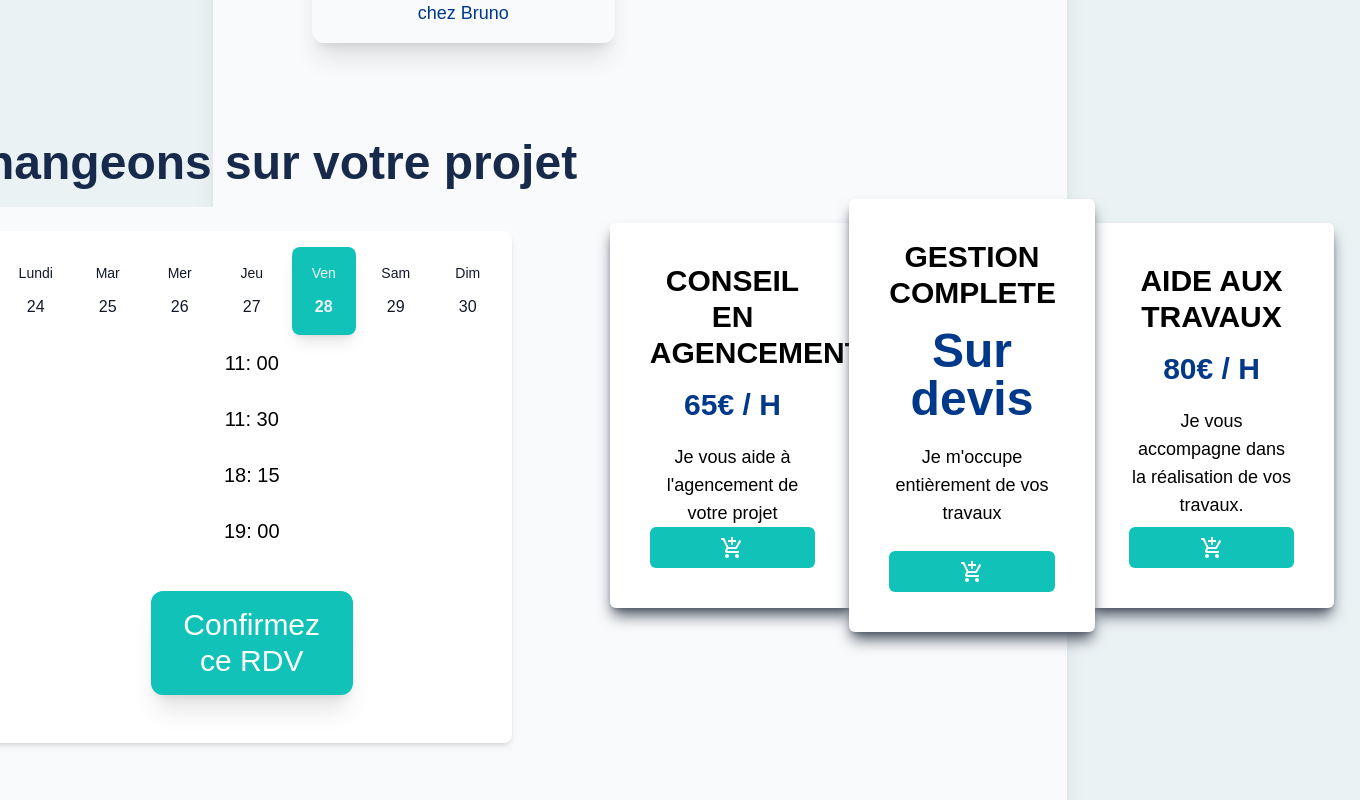
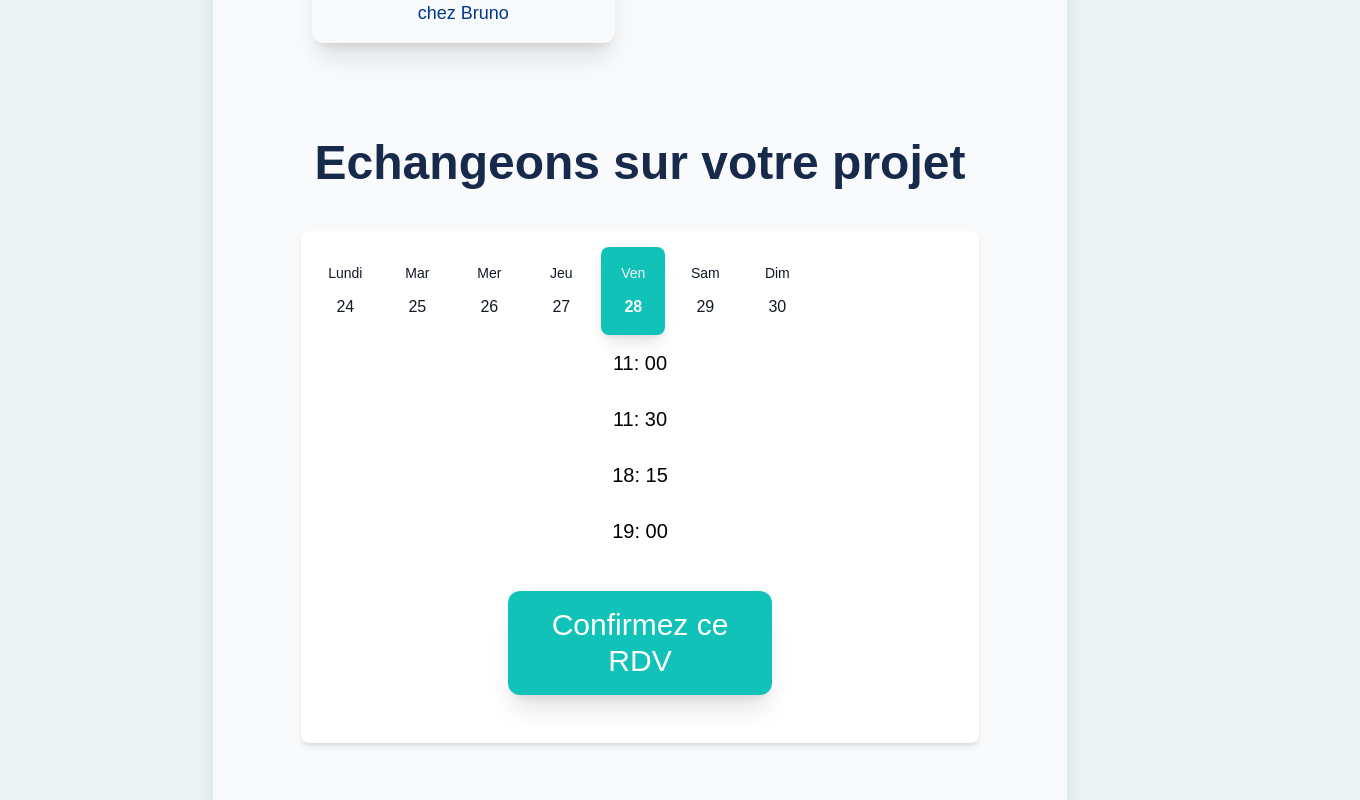
Before and after one commit to bahstiien/hack-manomano, a Next.js app: page /service/details in a window 1280 px wide. Shown: the part 1020-1820 px from the top of the page, 1360 px wide, since content can reach past the window. Built offline with nearby package versions, Linux system fonts and the light colour scheme; a web font is replaced by a local one.

Commit message:
resolve some pb

```diff
--- a/components/Header.jsx
+++ b/components/Header.jsx
@@ -18,7 +18,7 @@ export default function Header() {
         </Link>
       </div>
       <nav className={style.menu}>
-        <Link passhref href="/user">
+        <Link passhref href="/users">
           <a className="flex flex-row justify-center items-center">
             <Image
               src={projet}
--- a/pages/index.js
+++ b/pages/index.js
@@ -20,15 +20,6 @@ export default function Home() {
           href="https://cdn.tailgrids.com/tailgrids-fallback.css"
         />
 
-        {/* <div className="flex justify-center">
-          <iframe
-            frameborder="0"
-            allow="autoplay; fullscreen;"
-            allowfullscreen
-            className="w-2/3 h-screen"
-            src="https://www.flexclip.com/embed/8e8b7d2755ae2e651a21e66c91ee39fb.html"
-          />
-        </div> */}
         <section>
           <div className="container">
             <div className="flex justify-center mb-12">
@@ -44,7 +35,7 @@ export default function Home() {
               />
             </div>
             <div>
-              <div className="flex flex-row justify-center items-center mt-12 mb-12">
+              <div className="flex flex-col  justify-center items-center mt-12 mb-12 md:flex-row">
                 <div className=" bg-gray-50 rounded-2xl shadow-2xl h-36 w-1/4 mb-8 flex justify-center items-center m-8 hover:bg-gray-200 hover:text-one ">
                   <div className="font-second text-5xl mx-2 text-center">
                     <h1 className="uppercase"> Un projet ? </h1>
--- a/pages/service/details.js
+++ b/pages/service/details.js
@@ -54,7 +54,7 @@ const details = () => {
               </div>
             </div>
 
-            <div className=" flex justify-center flex-col bg-gray-50 mt-24 sm:flex-row">
+            <div className=" flex justify-center flex-col bg-gray-50 mt-24 sm:flex-col">
               <div>
                 <h1 className="text-5xl font-second text-one font-bold mb-5">
                   Echangeons sur votre projet
```
